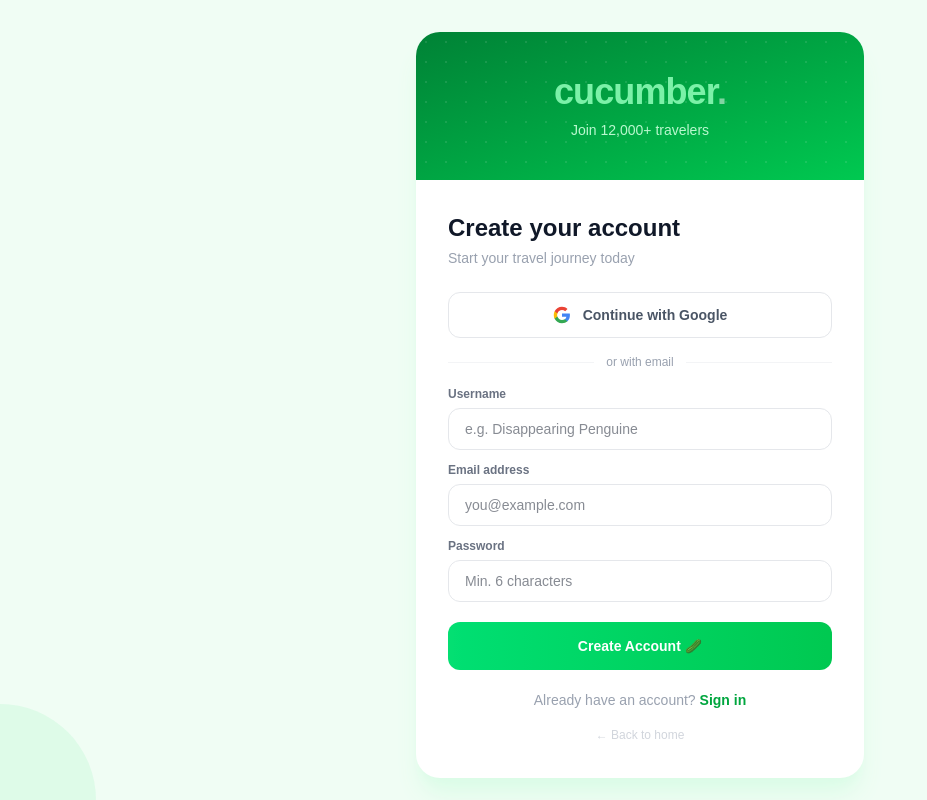
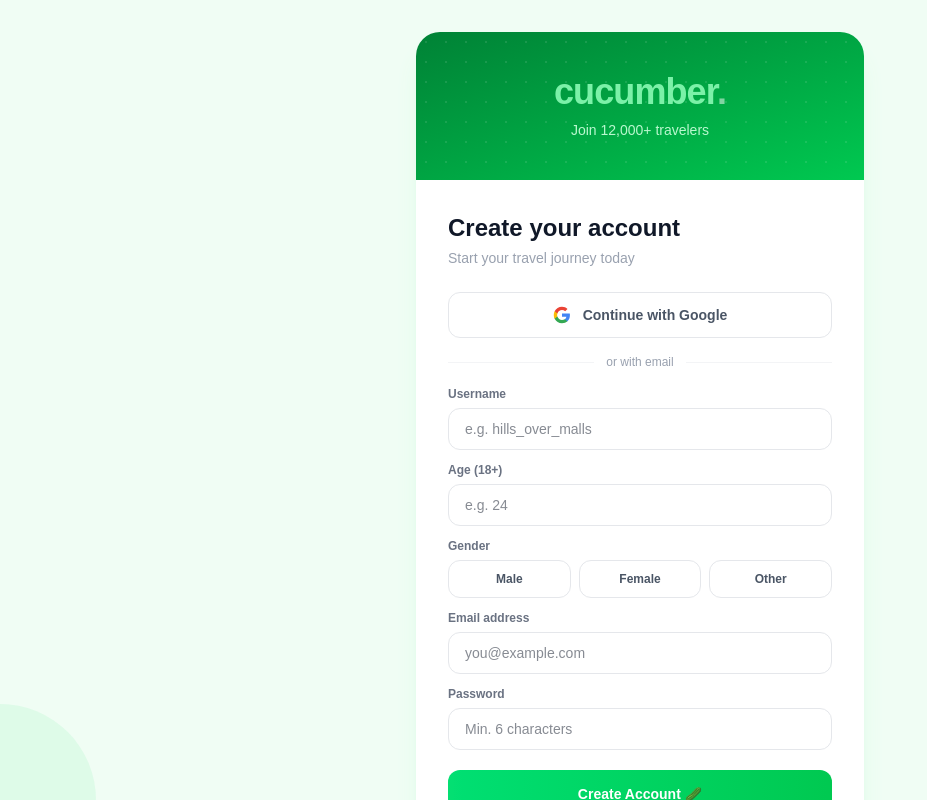
Before and after one commit to BhoosutaArora/cucumber-app, a Next.js app: page /login in a window 1280 px wide. Both pictures are taken after a click on the button "Sign up free". Shown: the top 800 px of the page, without its empty margins (0-927 px from the left). Built offline with nearby package versions, Linux system fonts and the light colour scheme; no server answers.

Commit message:
add age and gender to signup

```diff
--- a/app/login/page.tsx
+++ b/app/login/page.tsx
@@ -8,6 +8,8 @@ export default function Login() {
   const [password, setPassword] = useState('')
   const [isSignUp, setIsSignUp] = useState(false)
   const [username, setUsername] = useState('')
+  const [age, setAge] = useState('')
+  const [gender, setGender] = useState('')
   const [loading, setLoading] = useState(false)
   const [message, setMessage] = useState('')
   const [messageType, setMessageType] = useState('')
@@ -23,6 +25,10 @@ export default function Login() {
 
     if (isSignUp) {
       if (!username) { setMessage('Please choose a username 🥒'); setMessageType('error'); setLoading(false); return }
+      if (!age) { setMessage('Please enter your age 🥒'); setMessageType('error'); setLoading(false); return }
+      if (!gender) { setMessage('Please select your gender 🥒'); setMessageType('error'); setLoading(false); return }
+      if (parseInt(age) < 18) { setMessage('You must be 18+ to join Cucumber 🥒'); setMessageType('error'); setLoading(false); return }
+
       const { data, error } = await supabase.auth.signUp({ email, password })
       if (error) {
         setMessage(
@@ -37,6 +43,8 @@ export default function Login() {
             id: data.user.id,
             username: username.toLowerCase().trim(),
             email: email,
+            age: parseInt(age),
+            gender: gender,
           })
         }
         setMessage('We sent a confirmation email to ' + email + ' — check your inbox and spam folder and click the link to activate your account 🥒')
@@ -63,7 +71,7 @@ export default function Login() {
   async function handleGoogle() {
     const { error } = await supabase.auth.signInWithOAuth({
       provider: 'google',
-      options: { redirectTo: `${window.location.origin}/` }
+      options: { redirectTo: window.location.origin + '/' }
     })
     if (error) { setMessage(error.message); setMessageType('error') }
   }
@@ -93,7 +101,7 @@ export default function Login() {
             {isSignUp ? 'Start your travel journey today' : 'Your tribe is waiting for you'}
           </p>
 
-          <button onClick={handleGoogle} className="w-full flex items-center justify-center gap-3 border border-gray-200 rounded-xl py-2.5 md:py-3 text-sm font-semibold text-gray-600 hover:bg-gray-50 transition-all mb-4">
+          <button onClick={handleGoogle} className="w-full flex items-center justify-center gap-3 border border-gray-200 rounded-xl py-2.5 md:py-3 text-sm font-semibold text-gray-600 hover:bg-gray-50 transition-all mb-4 cursor-pointer">
             <svg width="18" height="18" viewBox="0 0 24 24">
               <path d="M22.56 12.25c0-.78-.07-1.53-.2-2.25H12v4.26h5.92c-.26 1.37-1.04 2.53-2.21 3.31v2.77h3.57c2.08-1.92 3.28-4.74 3.28-8.09z" fill="#4285F4"/>
               <path d="M12 23c2.97 0 5.46-.98 7.28-2.66l-3.57-2.77c-.98.66-2.23 1.06-3.71 1.06-2.86 0-5.29-1.93-6.16-4.53H2.18v2.84C3.99 20.53 7.7 23 12 23z" fill="#34A853"/>
@@ -110,16 +118,45 @@ export default function Login() {
           </div>
 
           {isSignUp && (
+            <>
               <div className="mb-3">
                 <label className="block text-xs font-bold text-gray-500 mb-1.5">Username</label>
                 <input
                   type="text"
                   value={username}
                   onChange={(e) => setUsername(e.target.value)}
-                placeholder="e.g. Disappearing Penguine"
+                  placeholder="e.g. hills_over_malls"
                   className="w-full border border-gray-200 rounded-xl px-4 py-2.5 text-sm text-gray-900 outline-none focus:border-green-400 focus:ring-2 focus:ring-green-100 transition-all"
                 />
               </div>
+              <div className="mb-3">
+                <label className="block text-xs font-bold text-gray-500 mb-1.5">Age (18+)</label>
+                <input
+                  type="number"
+                  value={age}
+                  onChange={(e) => setAge(e.target.value)}
+                  placeholder="e.g. 24"
+                  min="18"
+                  max="60"
+                  className="w-full border border-gray-200 rounded-xl px-4 py-2.5 text-sm text-gray-900 outline-none focus:border-green-400 focus:ring-2 focus:ring-green-100 transition-all"
+                />
+              </div>
+              <div className="mb-3">
+                <label className="block text-xs font-bold text-gray-500 mb-1.5">Gender</label>
+                <div className="grid grid-cols-3 gap-2">
+                  {['Male', 'Female', 'Other'].map((g) => (
+                    <button
+                      key={g}
+                      type="button"
+                      onClick={() => setGender(g)}
+                      className={'py-2.5 rounded-xl text-xs font-bold border transition-all cursor-pointer ' + (gender === g ? 'bg-green-500 text-white border-green-500' : 'bg-white text-gray-600 border-gray-200 hover:border-green-300')}
+                    >
+                      {g}
+                    </button>
+                  ))}
+                </div>
+              </div>
+            </>
           )}
 
           <div className="mb-3">
@@ -146,7 +183,7 @@ export default function Login() {
           </div>
 
           {message && (
-            <div className={`text-sm font-medium px-4 py-3 rounded-xl mb-4 ${messageType === 'error' ? 'bg-red-50 text-red-600 border border-red-100' : 'bg-green-50 text-green-700 border border-green-100'}`}>
+            <div className={'text-sm font-medium px-4 py-3 rounded-xl mb-4 ' + (messageType === 'error' ? 'bg-red-50 text-red-600 border border-red-100' : 'bg-green-50 text-green-700 border border-green-100')}>
               {message}
             </div>
           )}
@@ -154,7 +191,7 @@ export default function Login() {
           <button
             onClick={handleAuth}
             disabled={loading}
-            className="w-full py-3 md:py-3.5 rounded-xl bg-gradient-to-r from-green-400 to-green-500 text-white font-bold text-sm hover:shadow-lg hover:shadow-green-200 hover:scale-[1.02] transition-all disabled:opacity-50"
+            className="w-full py-3 md:py-3.5 rounded-xl bg-gradient-to-r from-green-400 to-green-500 text-white font-bold text-sm hover:shadow-lg hover:shadow-green-200 hover:scale-[1.02] transition-all disabled:opacity-50 cursor-pointer"
           >
             {loading ? 'Please wait...' : isSignUp ? 'Create Account 🥒' : 'Sign In →'}
           </button>
@@ -162,7 +199,7 @@ export default function Login() {
           <p className="text-center text-sm text-gray-400 mt-5">
             {isSignUp ? 'Already have an account?' : "Don't have an account?"}
             {' '}
-            <button onClick={() => { setIsSignUp(!isSignUp); setMessage('') }} className="text-green-600 font-bold hover:underline">
+            <button onClick={() => { setIsSignUp(!isSignUp); setMessage('') }} className="text-green-600 font-bold hover:underline cursor-pointer">
               {isSignUp ? 'Sign in' : 'Sign up free'}
             </button>
           </p>
```
Lines whose indentation alone changed are shown as unchanged.
